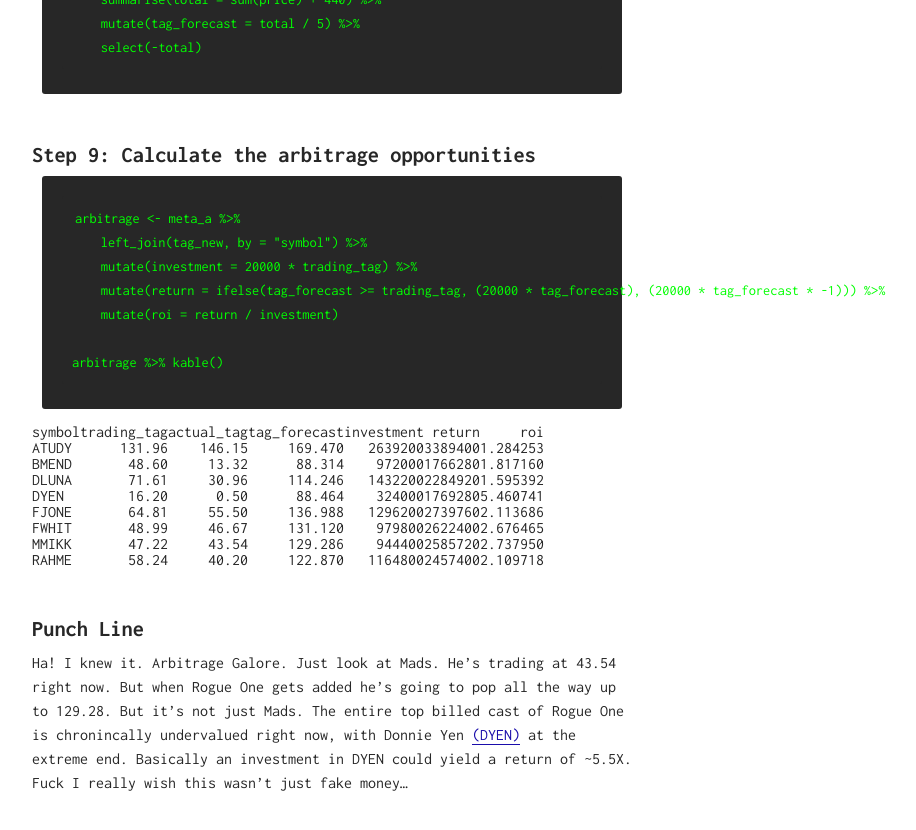
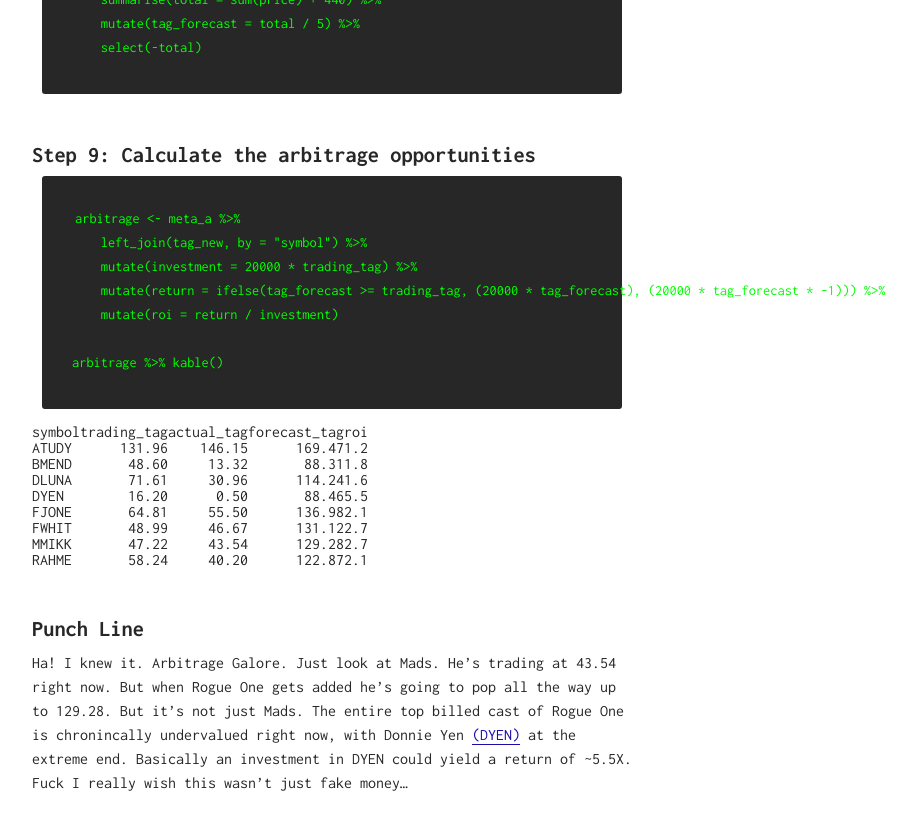
Before and after one commit to maxhumber/maxhumber.com, a Jekyll site: the page built from _posts/2016-12-11-HSX-arbitrage.md, in a window 1280 px wide and 900 px high, scrolled down 8135 px. Shown: the top 830 px of the window, without its empty margins (308-1224 px from the left). Built offline with Jekyll 4.4.1, drawn with Linux system fonts in a browser that asks for light colours; our own code applies the rules of GitHub Pages for plain Markdown files.

````diff
--- a/_posts/2016-12-11-HSX-arbitrage.md
+++ b/_posts/2016-12-11-HSX-arbitrage.md
@@ -323,16 +323,16 @@
 arbitrage %>% kable()
 ```
 
-| symbol |  trading\_tag|  actual\_tag|  tag\_forecast|  investment|   return|       roi|
-|:-------|-------------:|------------:|--------------:|-----------:|--------:|---------:|
-| ATUDY  |        131.96|       146.15|        169.470|     2639200|  3389400|  1.284253|
-| BMEND  |         48.60|        13.32|         88.314|      972000|  1766280|  1.817160|
-| DLUNA  |         71.61|        30.96|        114.246|     1432200|  2284920|  1.595392|
-| DYEN   |         16.20|         0.50|         88.464|      324000|  1769280|  5.460741|
-| FJONE  |         64.81|        55.50|        136.988|     1296200|  2739760|  2.113686|
-| FWHIT  |         48.99|        46.67|        131.120|      979800|  2622400|  2.676465|
-| MMIKK  |         47.22|        43.54|        129.286|      944400|  2585720|  2.737950|
-| RAHME  |         58.24|        40.20|        122.870|     1164800|  2457400|  2.109718|
+| symbol |  trading\_tag|  actual\_tag| forecast\_tag|         roi|
+|:-------|-------------:|------------:|-------------:|-----------:|
+| ATUDY  |        131.96|       146.15|        169.47|         1.2|
+| BMEND  |         48.60|        13.32|         88.31|         1.8|
+| DLUNA  |         71.61|        30.96|        114.24|         1.6|
+| DYEN   |         16.20|         0.50|         88.46|         5.5|
+| FJONE  |         64.81|        55.50|        136.98|         2.1|
+| FWHIT  |         48.99|        46.67|        131.12|         2.7|
+| MMIKK  |         47.22|        43.54|        129.28|         2.7|
+| RAHME  |         58.24|        40.20|        122.87|         2.1|
 
 Punch Line
 ==========
````
